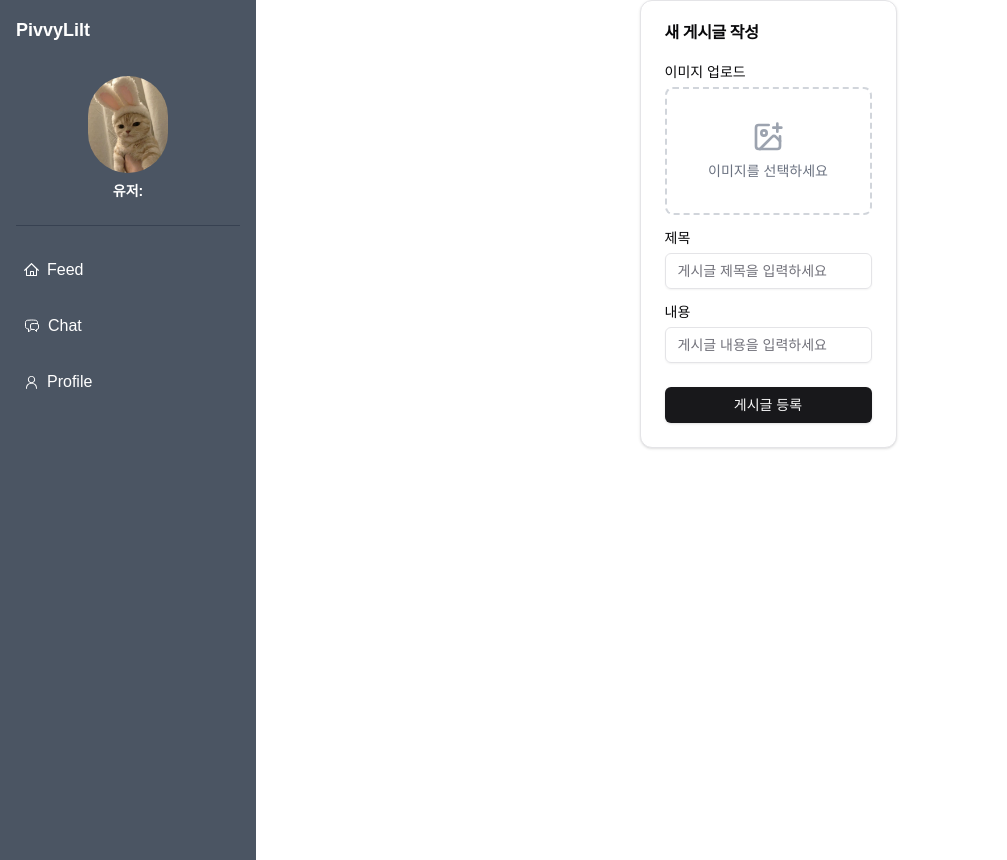
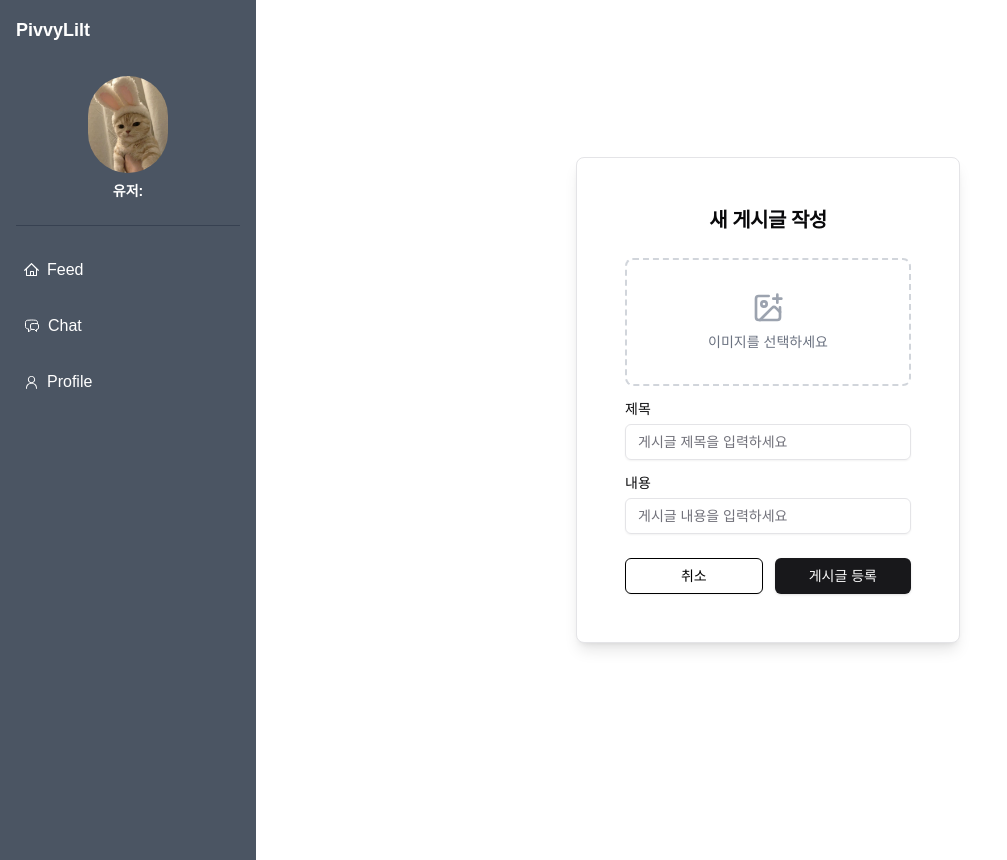
Before and after one commit to JHeeKimm/PivvyLilt, a Next.js app: page /newpost in a window 1280 px wide. Shown: the whole page, without its empty margins (0-1007 px from the left). Built offline with nearby package versions, Linux system fonts and the light colour scheme; no server answers.

Commit message:
Design: 게시글 추가 모달 수정

```diff
--- a/src/app/(services)/newpost/page.tsx
+++ b/src/app/(services)/newpost/page.tsx
@@ -10,17 +10,17 @@ import { Label } from "@/components/ui/label";
 import { Button } from "@/components/ui/button";
 import { ImagePlus } from "lucide-react";
 
-export default function NewPostForm() {
+export default function NewPostPage() {
   return (
-    <Card className="w-full max-w-2xl mx-auto">
+    <Card className="bg-white p-6 rounded-lg w-96 shadow-lg">
       <CardHeader>
-        <CardTitle>새 게시글 작성</CardTitle>
+        <CardTitle className="text-xl text-center">새 게시글 작성</CardTitle>
       </CardHeader>
       <CardContent className="space-y-4">
         <div>
-          <Label htmlFor="image-upload" className="block mb-2">
+          {/* <Label htmlFor="image-upload" className="block mb-2">
             이미지 업로드
-          </Label>
+          </Label> */}
           <div className="flex items-center justify-center w-full h-32 border-2 border-dashed border-gray-300 rounded-lg cursor-pointer hover:border-gray-400 transition-colors">
             <Input
               id="image-upload"
@@ -61,7 +61,13 @@ export default function NewPostForm() {
           <Input id="content" placeholder="게시글 내용을 입력하세요" />
         </div>
       </CardContent>
-      <CardFooter>
+      <CardFooter className="gap-3">
+        <Button
+          variant="secondary"
+          className="w-full text-black bg-white border border-black"
+        >
+          취소
+        </Button>
         <Button className="w-full">게시글 등록</Button>
       </CardFooter>
     </Card>
--- a/src/app/@modal/(.)newpost/page.tsx
+++ b/src/app/@modal/(.)newpost/page.tsx
@@ -1,9 +1,12 @@
+import NewPostPage from "@/app/(services)/newpost/page";
 import Modal from "@/components/common/Modal";
 
-export default function NewPostPage() {
+export default function Page(props: any) {
   return (
     <div className="fixed inset-0 flex items-center justify-center bg-black bg-opacity-70">
-      <Modal></Modal>
+      <Modal>
+        <NewPostPage {...props} />
+      </Modal>
     </div>
   );
 }
--- a/src/app/layout.tsx
+++ b/src/app/layout.tsx
@@ -35,7 +35,7 @@ export default function RootLayout({
               </div>
             </div>
           )}
-          <main>{children}</main>
+          <main className="flex justify-center items-center">{children}</main>
           {modal}
           <div id="modal-root"></div>
         </div>
--- a/src/app/page.tsx
+++ b/src/app/page.tsx
@@ -1,5 +1,6 @@
 import FeedItem from "@/components/posts/FeedItem";
 import { TPosts } from "@/lib/posts/types";
+import AddPostButton from "@/components/posts/AddPostButton";
 
 export default async function FeedPage() {
   const res = await fetch(`${process.env.NEXT_PUBLIC_BASE_URL}/api/posts`, {
@@ -12,6 +13,7 @@ export default async function FeedPage() {
   const { posts }: { posts: TPosts[] } = await res.json();
   return (
     <div className="p-8 gap-8 flex flex-wrap items-center justify-center md:justify-start">
+      <AddPostButton/>
       {posts.length > 0 ? (
         posts.map((post) => (
           <FeedItem
```
